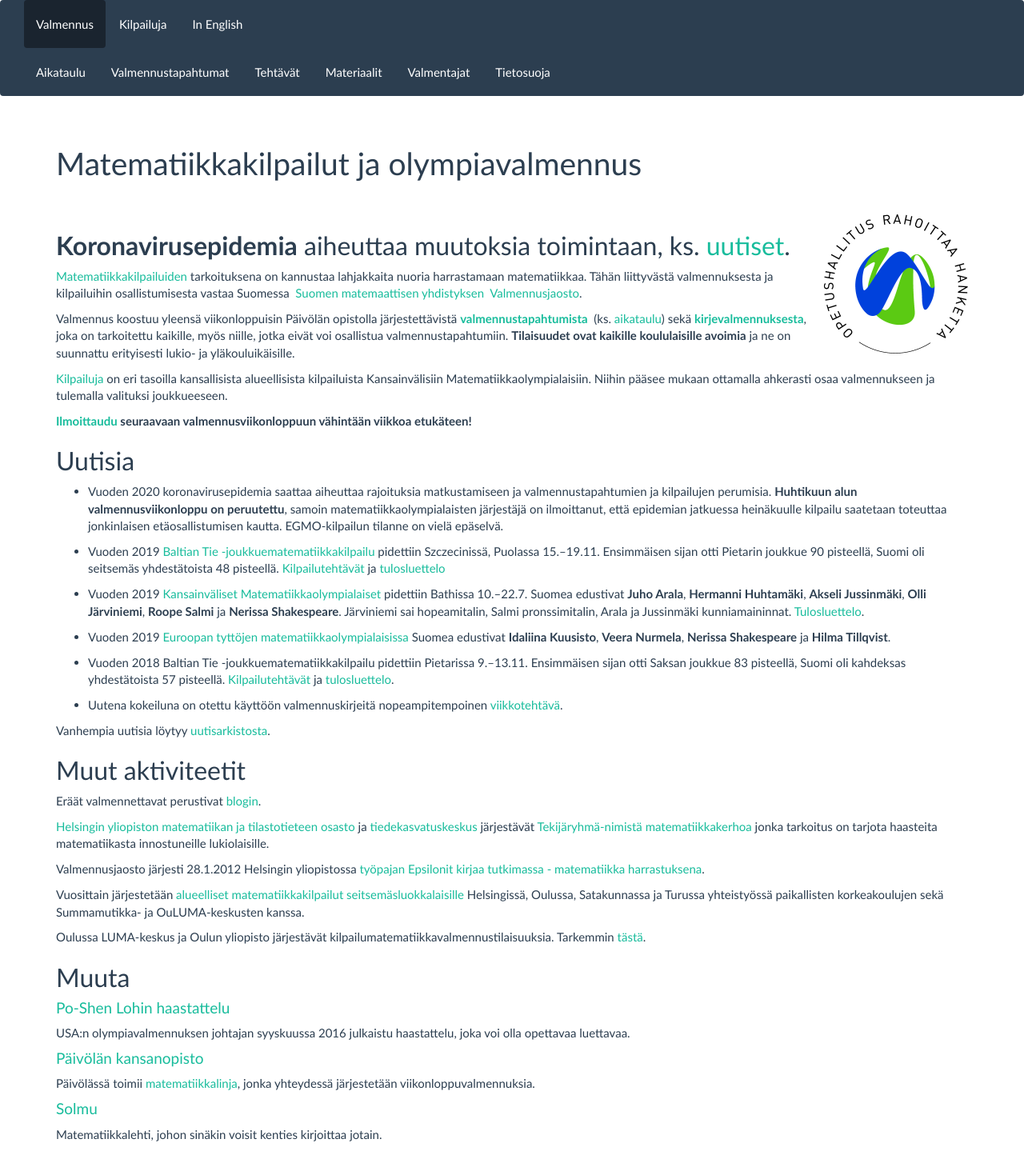
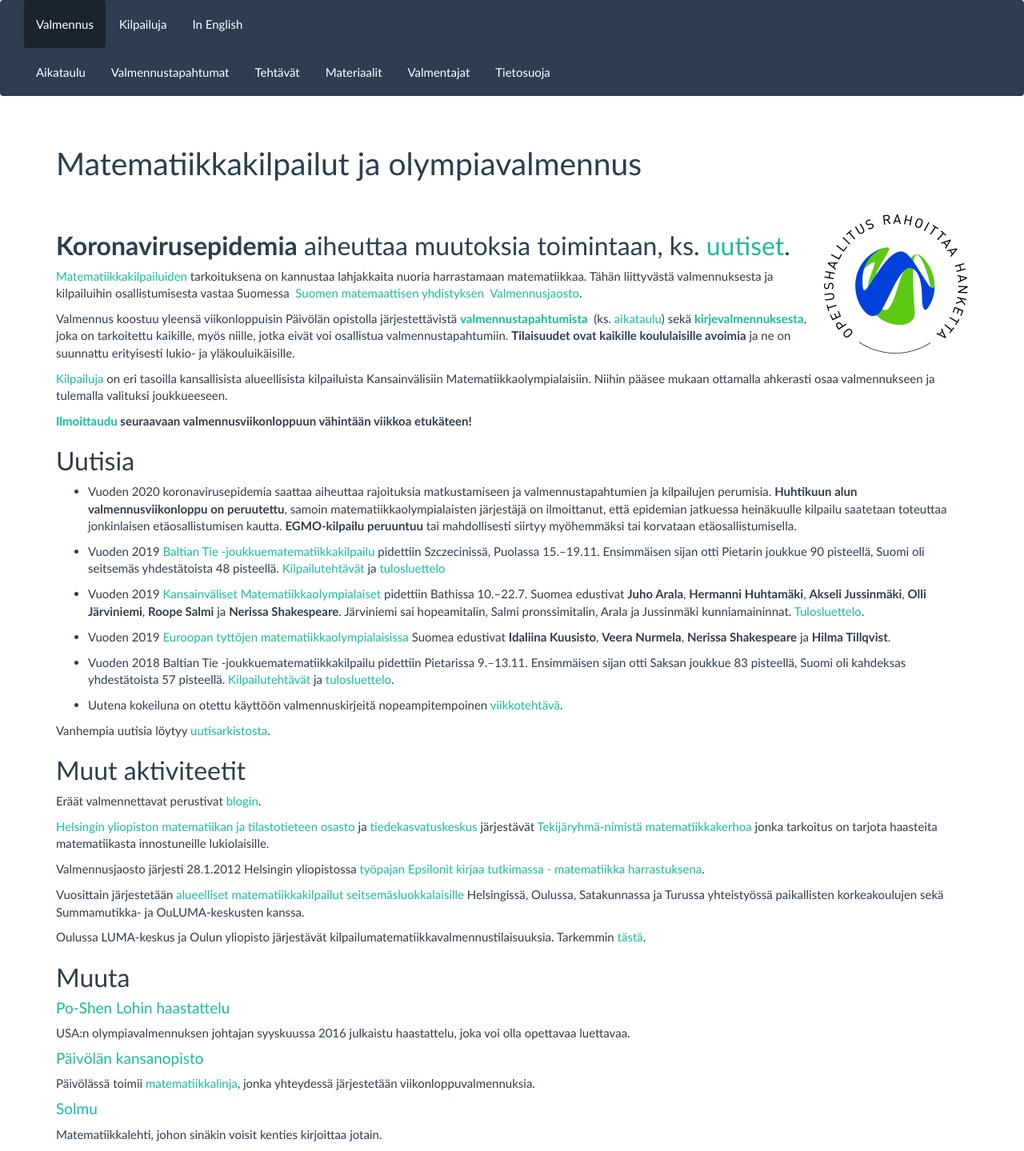
Before and after one commit to matematiikkakilpailut/matematiikkakilpailut.github.io, a Jekyll site: the page built from index.md, in a window 1280 px wide. Shown: the whole page at 80% size. Built offline with Jekyll 4.4.1, drawn with Linux system fonts in a browser that asks for light colours.

Commit message:
Update index.md

```diff
--- a/index.md
+++ b/index.md
@@ -38,7 +38,7 @@ viikkoa etukäteen!**
 
 ## <a name="uutisia"></a>Uutisia
 
-* Vuoden 2020 koronavirusepidemia saattaa aiheuttaa rajoituksia matkustamiseen ja valmennustapahtumien ja kilpailujen perumisia. **Huhtikuun alun valmennusviikonloppu on peruutettu**, samoin matematiikkaolympialaisten järjestäjä on ilmoittanut, että epidemian jatkuessa heinäkuulle kilpailu saatetaan toteuttaa jonkinlaisen etäosallistumisen kautta. EGMO-kilpailun tilanne on vielä epäselvä.
+* Vuoden 2020 koronavirusepidemia saattaa aiheuttaa rajoituksia matkustamiseen ja valmennustapahtumien ja kilpailujen perumisia. **Huhtikuun alun valmennusviikonloppu on peruutettu**, samoin matematiikkaolympialaisten järjestäjä on ilmoittanut, että epidemian jatkuessa heinäkuulle kilpailu saatetaan toteuttaa jonkinlaisen etäosallistumisen kautta. **EGMO-kilpailu peruuntuu** tai mahdollisesti siirtyy myöhemmäksi tai korvataan etäosallistumisella.
 
 * Vuoden 2019 [Baltian Tie -joukkuematematiikkakilpailu](http://balticway19.mimuw.edu.pl/index.html) pidettiin Szczecinissä, Puolassa 15.&ndash;19.11. Ensimmäisen sijan otti Pietarin joukkue 90 pisteellä, Suomi oli seitsemäs yhdestätoista 48 pisteellä. [Kilpailutehtävät](/Baltian_tie/2019/BW19_FIN.pdf) ja [tulosluettelo](http://balticway19.mimuw.edu.pl/BW19-results.pdf)
 
```
